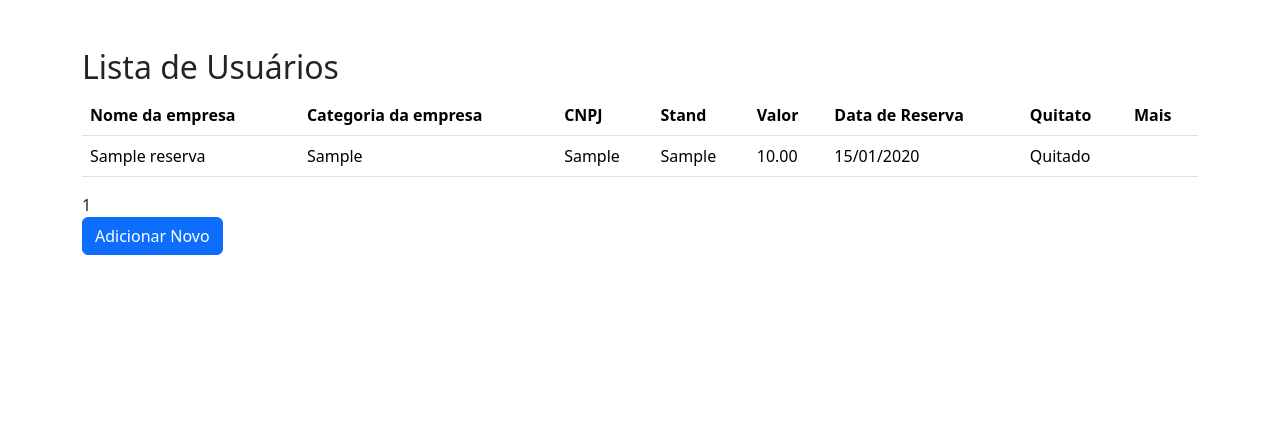
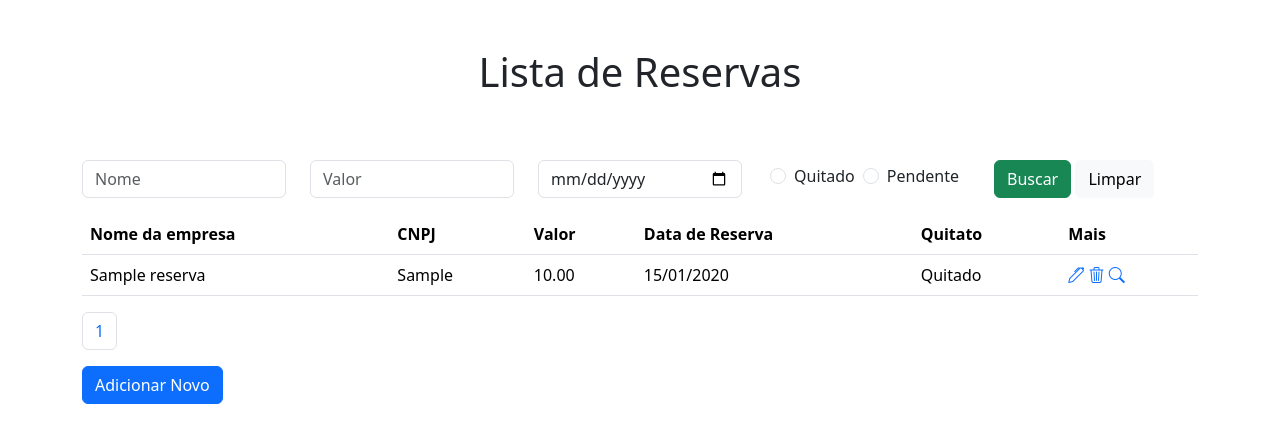
Before and after one commit to ClarisseTeixeira/ReservasFINECAP, a Django app: page /listar/ in a window 1280 px wide. Shown: the part 136-579 px from the top of the page. Run offline with Django 4.2, Linux system fonts and the light colour scheme; tables that the repository leaves empty hold one stand-in row (values such as "Sample post").

Commit message:
Atualização de HTML e CSS

```diff
--- a/finecap/templates/finecap/detalhes.html
+++ b/finecap/templates/finecap/detalhes.html
@@ -1,5 +1,5 @@
 {% extends 'base.html' %}
-
+{% block title %}detalhes{% endblock %}
 {% block center %}
 <h1 class="fs-2">{{ reserva.nome_empresa }}</h1>
 <p class="fs-6">{{ reserva.categoria_empresa }} </p>
--- a/finecap/templates/finecap/lista.html
+++ b/finecap/templates/finecap/lista.html
@@ -2,32 +2,61 @@
 
 {% block title %}Lista de Usuários{% endblock %}
 
-{% block forms %}
-<form action="{% url 'listar' %}" method="get">
-    <div class="input-group mb-2 ">
-        <input type="text" class="form-control form-control-dark" name="filtro" placeholder="Pesquisar" aria-label="Pesquisar" value="{{ request.GET.filtro }}">
-        <div class="input-group-prepend">
-            <button class="btn btn-success" type="submit">Buscar</button>
-            <a href="{% url 'listar' %}" class="btn btn-light">Limpar</a>
-        </div>
-    </div>
 
-</form>
-{% endblock %}
+
 
 
 
 {% block center %}
+
+
+
+
+
 <div class="mt-5">
-    <h2>Lista de Usuários</h2>
+    <div class="d-flex justify-content-center mb-5">
+        <h1>Lista de Reservas</h1>
+    </div>
+
+    <form class="py-2" action="{% url 'listar' %}" method="get">
+        <div class="row">
+            <div class="col input-group mb-2 ">
+                <input type="text" class="form-control" name="nome" placeholder="Nome" aria-label="Pesquisar">
+            </div>
+
+            <div class=" col input-group mb-2 ">
+                <input type="number" class="form-control" name="valor" placeholder="Valor" aria-label="Pesquisar">
+            </div>
+
+            <div class=" col input-group mb-2 ">
+                <input type="date" class="form-control" name="data" placeholder="Data" aria-label="Pesquisar">
+            </div>
+
+
+            <div class="col input-group mb-2">
+                <div class="form-check m-1">
+                    <input class="form-check-input " type="radio" name="vf" id="quitado" value="quitado">
+                    <label class="form-check-label" for="quitado">Quitado</label>
+                </div>
+
+                <div class="form-check m-1">
+                    <input type="radio" class="form-check-input" name="vf" id="pendente" value="pendente">
+                    <label class="form-check-label" for="pendente">Pendente</label>
+                </div>
+            </div>
+
+            <div class="col input-group-prepend">
+                <button class="btn btn-success" type="submit">Buscar</button>
+                <a href="{% url 'listar' %}" class="btn btn-light">Limpar</a>
+            </div>
+        </div>
+    </form>
 
     <table class="table">
         <thead class="thead-light">
             <tr>
                 <th scope="col">Nome da empresa</th>
-                <th scope="col">Categoria da empresa</th>
                 <th scope="col">CNPJ</th>
-                <th scope="col">Stand</th>
                 <th scope="col">Valor</th>
                 <th scope="col">Data de Reserva</th>
                 <th scope="col">Quitato</th>
@@ -39,38 +68,52 @@
             {% for reserva in reserva %}
             <tr>
                 <td>{{ reserva.nome_empresa }}</td>
-                <td>{{ reserva.categoria_empresa }}</td>
                 <td>{{ reserva.cnpj }}</td>
-                <td>{{ reserva.stand }}</td>
                 <td>{{ reserva.stand.valor }}</td>
-                <td>{{  reserva.data_reserva|date:"d/m/Y" }}</td>
+                <td>{{ reserva.data_reserva|date:"d/m/Y" }}</td>
                 <td>{% if reserva.quitado == True %} Quitado {% else %} Pendente {% endif %}</td>
                 <td>
-                    <a href="{% url 'editar' id=reserva.id %}"><i class="fas fa-edit"></i></a>
-                    <a href="{% url 'remover' id=reserva.id %}"><i class="fas fa-trash-alt"></i></a>
-                    <a href="{% url 'detalhes' id=reserva.id %}"><i class="fas fa-search"></i></a>
+                    <a href="{% url 'editar' id=reserva.id %}"><i class="bi bi-pen"></i></a>
+                    <a href="{% url 'remover' id=reserva.id %}"><i class="bi bi-trash3"></i></a>
+                    <a href="{% url 'detalhes' id=reserva.id %}"><i class="bi bi-search"></i></a>
                 </td>
             </tr>
-                {% endfor %}
+            {% endfor %}
         </tbody>
     </table>
 
 
-<div class="pagination">
-    <span class="step-links">
-        {% if reserva.has_previous %}
-            <a href="?page=1">&laquo; primeira</a>
-            <a href="?page={{ reserva.previous_page_number }}">anterior</a>
-        {% endif %}
+    <nav aria-label="Page navigation example">
+        <ul class="pagination">
+            {% if reserva.has_previous %}
+            <li class="page-item">
+                <a class="page-link" href="?page=1" aria-label="Primeira">
+                    <span aria-hidden="true">&laquo;&laquo;</span>
+                </a>
+            </li>
+            <li class="page-item">
+                <a class="page-link" href="?page={{ reserva.previous_page_number }}" aria-label="Anterior">
+                    <span aria-hidden="true">&laquo;</span>
+                </a>
+            </li>
+            {% endif %}
 
-        <span class="current-page">{{ reserva.number }}</span>
+            <li class="page-item"><span class="page-link">{{ reserva.number }}</span></li>
 
-        {% if reserva.has_next %}
-            <a href="?page={{ reserva.next_page_number }}">próxima</a>
-            <a href="?page={{ reserva.paginator.num_pages }}">última &raquo;</a>
-        {% endif %}
-    </span>
-</div>
+            {% if reserva.has_next %}
+            <li class="page-item">
+                <a class="page-link" href="?page={{ reserva.next_page_number }}" aria-label="Próxima">
+                    <span aria-hidden="true">&raquo;</span>
+                </a>
+            </li>
+            <li class="page-item">
+                <a class="page-link" href="?page={{ reserva.paginator.num_pages }}" aria-label="Última">
+                    <span aria-hidden="true">&raquo;&raquo;</span>
+                </a>
+            </li>
+            {% endif %}
+        </ul>
+    </nav>
 
     <div class="mb-3">
         <a href="{% url 'criar' %}" class="btn btn-primary">Adicionar Novo</a>
--- a/finecap/views.py
+++ b/finecap/views.py
@@ -43,20 +43,25 @@
 
 def listar(request):
     reserva = Reserva.objects.all().order_by('-data_reserva')
-    filtro = request.GET.get('filtro')
-    if filtro:
-        if filtro.lower() == "quitado":
-            reserva = reserva.filter(quitado=True)
-        elif filtro.lower() == "pendente":
-            reserva = reserva.filter(quitado=False)
-        else:
-            reserva = reserva.filter(
-            Q(nome_empresa__icontains=filtro) |
-            Q(stand__valor__icontains=filtro) |
-            Q(quitado__icontains=filtro) |
-            Q(data_reserva__icontains=filtro)
-        )
-    paginator = Paginator(reserva, 2)
+    nome = request.GET.get('nome')
+    vf = request.GET.get('vf')
+    valor = request.GET.get('valor')
+    data = request.GET.get('data')
+
+
+    if nome:
+         reserva = reserva.filter(nome_empresa__icontains=request.GET.get('nome'))
+    if vf == "quitado":
+         reserva = reserva.filter(quitado=True)
+    elif vf == "pendente":
+        reserva = reserva.filter(quitado=False)
+    if valor:
+        reserva = reserva.filter(stand__valor=request.GET.get('valor'))
+    if data:
+        reserva = reserva.filter(data_reserva__icontains=request.GET.get('data'))
+
+
+    paginator = Paginator(reserva, 5)
     page = request.GET.get('page')
     try:
         reserva = paginator.page(page)
@@ -66,7 +71,6 @@
         reserva = paginator.page(paginator.num_pages)
 
     context = {
-        'filtro': filtro,
         'reserva': reserva
     }
 
--- a/static/css/dashboard.css
+++ b/static/css/dashboard.css
@@ -17,3 +17,6 @@
 .d-block.mx-auto.mb-1, .bi.me-2 {
   fill: #ffffff;
 }
+.bi-trash3{
+  fill: red;
+}
--- a/templates/base.html
+++ b/templates/base.html
@@ -9,7 +9,7 @@
   <link href="https://cdn.jsdelivr.net/npm/bootstrap@5.3.2/dist/css/bootstrap.min.css" rel="stylesheet"
     integrity="sha384-T3c6CoIi6uLrA9TneNEoa7RxnatzjcDSCmG1MXxSR1GAsXEV/Dwwykc2MPK8M2HN" crossorigin="anonymous">
     <link rel="stylesheet" href="https://cdn.jsdelivr.net/npm/bootstrap-icons@1.11.1/font/bootstrap-icons.css">
-  <title>Document</title>
+  <title>{% block title %}{% endblock %}</title>
 </head>
 
 <body>
```
Also changed, not shown: finecap/templates/finecap/form.html (+25 -15 lines).
